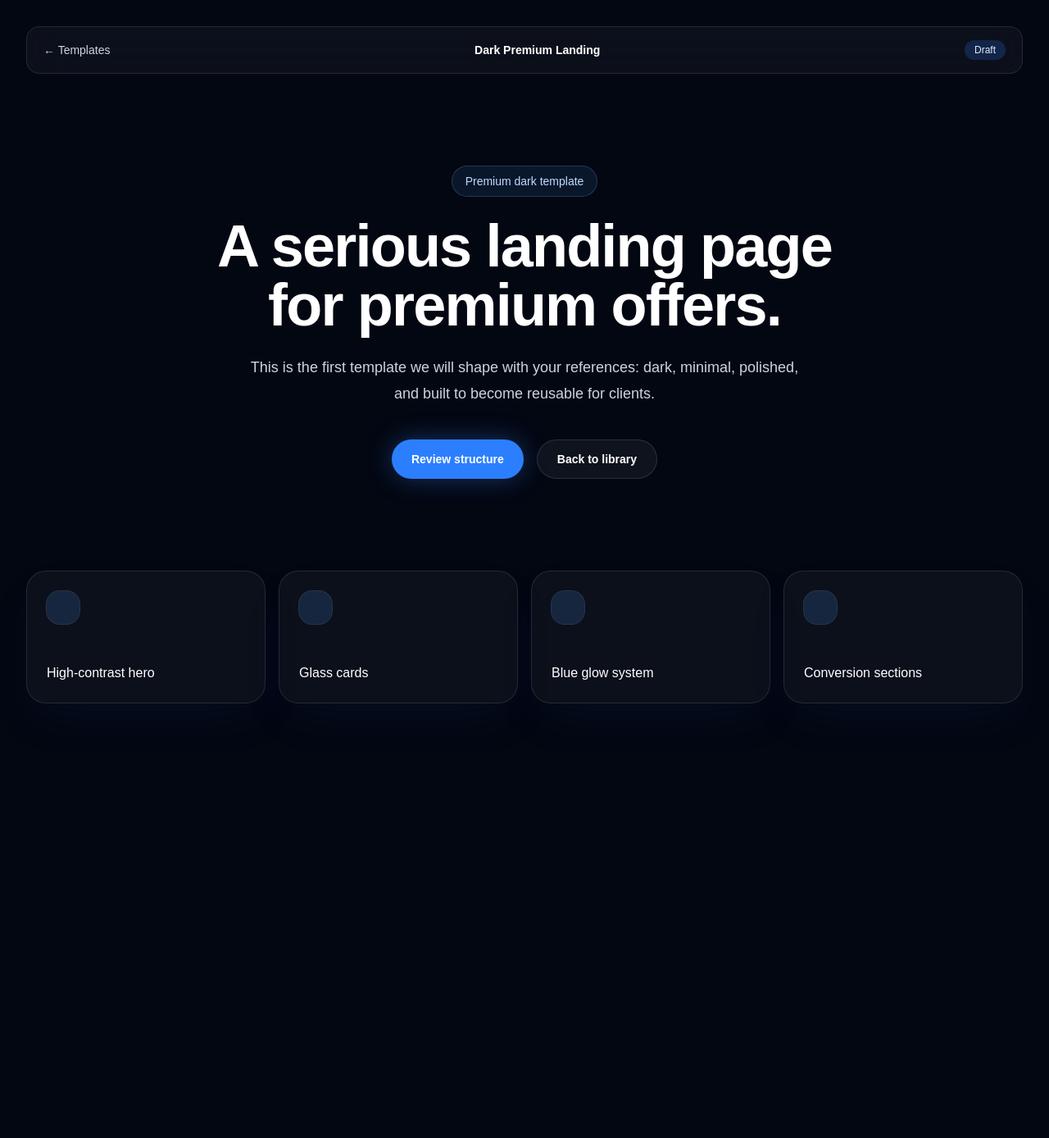
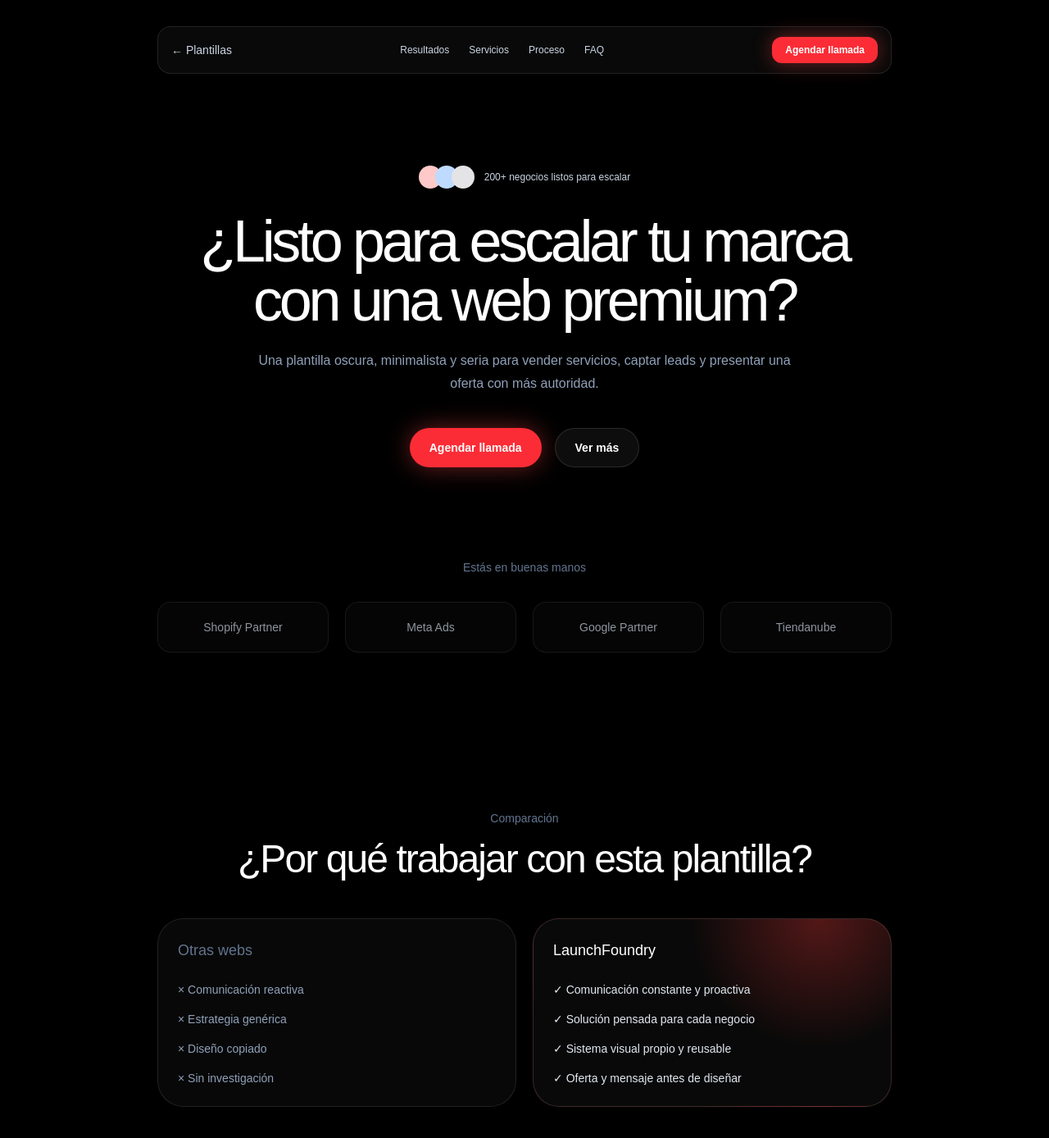
Before and after one commit to LuchoDevjs/launch-foundry, a Next.js app: page /templates/dark-premium in a window 1280 px wide. Shown: the top 1388 px of the page at 82% size. Before the commit the page ends 954 px from the top, so only its background shows below. Built offline with nearby package versions, Linux system fonts and the light colour scheme.

Commit message:
feat: localize template system

```diff
--- a/src/app/templates/dark-premium/page.tsx
+++ b/src/app/templates/dark-premium/page.tsx
@@ -3,50 +3,92 @@ import { Container } from "@/components/ui/Container";
 import { Button } from "@/components/ui/Button";
 
 export const metadata = {
-  title: "Dark Premium Landing — LaunchFoundry",
-  description: "First reusable premium dark landing page template.",
+  title: "Landing Dark Premium — LaunchFoundry",
+  description: "Primera plantilla premium oscura reutilizable.",
 };
 
-const cards = [
-  "High-contrast hero",
-  "Glass cards",
-  "Blue glow system",
-  "Conversion sections",
+const trustLogos = ["Shopify Partner", "Meta Ads", "Google Partner", "Tiendanube"];
+const comparison = [
+  ["Comunicación reactiva", "Comunicación constante y proactiva"],
+  ["Estrategia genérica", "Solución pensada para cada negocio"],
+  ["Diseño copiado", "Sistema visual propio y reusable"],
+  ["Sin investigación", "Oferta y mensaje antes de diseñar"],
 ];
 
 export default function DarkPremiumTemplatePage() {
   return (
-    <main className="min-h-screen overflow-hidden bg-[#030712] text-white">
+    <main className="min-h-screen overflow-hidden bg-black text-white">
       <section className="relative min-h-screen pb-24 pt-8">
-        <div className="absolute inset-0 -z-10 bg-[radial-gradient(circle_at_50%_0%,rgba(37,99,235,0.32),transparent_34%),radial-gradient(circle_at_80%_20%,rgba(99,102,241,0.16),transparent_28%)]" />
+        <div className="absolute inset-x-0 top-0 -z-10 h-64 bg-[radial-gradient(circle_at_70%_0%,rgba(239,68,68,0.42),transparent_34%),linear-gradient(90deg,transparent,rgba(248,113,113,0.16),transparent)]" />
+        <div className="absolute inset-x-0 top-[410px] -z-10 mx-auto h-56 max-w-xl rounded-full bg-[radial-gradient(circle,rgba(251,146,60,0.55),rgba(239,68,68,0.18)_38%,transparent_70%)] blur-2xl" />
         <Container>
-          <header className="flex items-center justify-between rounded-2xl border border-white/10 bg-white/[0.04] px-5 py-4 backdrop-blur-xl">
-            <Link href="/templates" className="text-sm text-slate-300 hover:text-white">← Templates</Link>
-            <p className="text-sm font-semibold text-white">Dark Premium Landing</p>
-            <span className="rounded-full bg-blue-500/20 px-3 py-1 text-xs text-blue-100">Draft</span>
+          <header className="mx-auto flex max-w-4xl items-center justify-between rounded-2xl border border-white/10 bg-white/[0.035] px-4 py-3 backdrop-blur-xl">
+            <Link href="/templates" className="text-sm text-slate-300 hover:text-white">← Plantillas</Link>
+            <nav className="hidden items-center gap-6 text-xs text-slate-300 md:flex">
+              <a href="#resultados">Resultados</a>
+              <a href="#servicios">Servicios</a>
+              <a href="#proceso">Proceso</a>
+              <a href="#faq">FAQ</a>
+            </nav>
+            <a className="rounded-xl bg-red-500 px-4 py-2 text-xs font-semibold text-white shadow-[0_0_24px_rgba(239,68,68,0.45)]" href="#contacto">
+              Agendar llamada
+            </a>
           </header>
+
           <div className="mx-auto max-w-5xl py-28 text-center">
-            <div className="mx-auto mb-6 w-fit rounded-full border border-blue-300/20 bg-blue-400/10 px-4 py-2 text-sm text-blue-200">
-              Premium dark template
+            <div className="mx-auto mb-7 flex w-fit items-center gap-3 text-xs text-slate-300">
+              <div className="flex -space-x-2">
+                <span className="size-7 rounded-full bg-red-200" />
+                <span className="size-7 rounded-full bg-blue-200" />
+                <span className="size-7 rounded-full bg-zinc-200" />
+              </div>
+              <span>200+ negocios listos para escalar</span>
             </div>
-            <h1 className="text-balance text-5xl font-semibold tracking-tight sm:text-7xl">
-              A serious landing page for premium offers.
+            <h1 className="text-balance text-5xl font-medium tracking-[-0.06em] sm:text-7xl">
+              ¿Listo para escalar tu marca con una web premium?
             </h1>
-            <p className="mx-auto mt-6 max-w-2xl text-pretty text-lg leading-8 text-slate-300">
-              This is the first template we will shape with your references: dark, minimal, polished, and built to become reusable for clients.
+            <p className="mx-auto mt-6 max-w-2xl text-pretty text-base leading-7 text-slate-400">
+              Una plantilla oscura, minimalista y seria para vender servicios, captar leads y presentar una oferta con más autoridad.
             </p>
             <div className="mt-10 flex justify-center gap-4">
-              <Button href="#preview">Review structure</Button>
-              <Button href="/templates" variant="secondary">Back to library</Button>
+              <Button href="#contacto" className="bg-red-500 shadow-[0_0_30px_rgba(239,68,68,0.45)] hover:bg-red-400">Agendar llamada</Button>
+              <Button href="#servicios" variant="secondary">Ver más</Button>
             </div>
           </div>
-          <div id="preview" className="grid gap-4 md:grid-cols-4">
-            {cards.map((card) => (
-              <div key={card} className="rounded-3xl border border-white/10 bg-white/[0.04] p-6 shadow-2xl shadow-blue-950/20">
-                <div className="mb-12 size-10 rounded-2xl bg-blue-400/15 ring-1 ring-blue-300/20" />
-                <p className="font-medium text-white">{card}</p>
+
+          <div id="resultados" className="mx-auto max-w-4xl text-center">
+            <p className="mb-8 text-sm text-slate-500">Estás en buenas manos</p>
+            <div className="grid grid-cols-2 gap-5 opacity-70 md:grid-cols-4">
+              {trustLogos.map((logo) => (
+                <div key={logo} className="rounded-2xl border border-white/10 bg-white/[0.03] px-4 py-5 text-sm text-slate-300">{logo}</div>
+              ))}
+            </div>
+          </div>
+        </Container>
+      </section>
+
+      <section id="servicios" className="relative py-24">
+        <div className="absolute right-0 top-0 -z-10 h-96 w-72 bg-red-500/20 blur-3xl" />
+        <Container>
+          <div className="mx-auto max-w-3xl text-center">
+            <p className="text-sm text-slate-500">Comparación</p>
+            <h2 className="mt-4 text-4xl font-medium tracking-[-0.04em] text-white sm:text-5xl">
+              ¿Por qué trabajar con esta plantilla?
+            </h2>
+          </div>
+          <div className="mx-auto mt-12 grid max-w-4xl gap-5 md:grid-cols-2">
+            <div className="rounded-[2rem] border border-white/10 bg-white/[0.03] p-6">
+              <h3 className="text-lg text-slate-500">Otras webs</h3>
+              <div className="mt-6 space-y-4">
+                {comparison.map(([bad]) => <p key={bad} className="text-sm text-slate-400">× {bad}</p>)}
               </div>
-            ))}
+            </div>
+            <div className="rounded-[2rem] border border-red-300/20 bg-[radial-gradient(circle_at_80%_0%,rgba(239,68,68,0.35),rgba(255,255,255,0.035)_38%)] p-6">
+              <h3 className="text-lg text-white">LaunchFoundry</h3>
+              <div className="mt-6 space-y-4">
+                {comparison.map(([, good]) => <p key={good} className="text-sm text-slate-200">✓ {good}</p>)}
+              </div>
+            </div>
           </div>
         </Container>
       </section>
--- a/src/app/templates/page.tsx
+++ b/src/app/templates/page.tsx
@@ -5,8 +5,8 @@ import { Container } from "@/components/ui/Container";
 import { templates } from "@/content/templates";
 
 export const metadata = {
-  title: "Templates — LaunchFoundry",
-  description: "Reusable landing page and ecommerce templates built by LaunchFoundry.",
+  title: "Plantillas — LaunchFoundry",
+  description: "Plantillas reutilizables para landing pages y ecommerce.",
 };
 
 export default function TemplatesPage() {
@@ -16,10 +16,10 @@ export default function TemplatesPage() {
       <section className="pb-24 pt-36">
         <Container>
           <div className="max-w-3xl">
-            <p className="text-sm font-semibold uppercase tracking-[0.3em] text-blue-300">Template library</p>
-            <h1 className="mt-4 text-5xl font-semibold tracking-tight sm:text-6xl">Our reusable starting points.</h1>
+            <p className="text-sm font-semibold uppercase tracking-[0.3em] text-blue-300">Biblioteca de plantillas</p>
+            <h1 className="mt-4 text-5xl font-semibold tracking-tight sm:text-6xl">Nuestros puntos de partida reutilizables.</h1>
             <p className="mt-6 text-lg leading-8 text-slate-300">
-              This is where we keep the templates we can reuse for future clients. Each one becomes faster after every project.
+              Acá guardamos las plantillas que vamos a reutilizar para futuros clientes. Cada proyecto mejora la fábrica.
             </p>
           </div>
           <div className="mt-12 grid gap-5 lg:grid-cols-3">
@@ -41,10 +41,10 @@ export default function TemplatesPage() {
                   </div>
                   {isAvailable ? (
                     <Link className="mt-8 inline-flex text-sm font-semibold text-blue-300 hover:text-blue-200" href={template.href}>
-                      Open demo →
+                      Abrir demo →
                     </Link>
                   ) : (
-                    <p className="mt-8 text-sm text-slate-500">Coming later</p>
+                    <p className="mt-8 text-sm text-slate-500">Más adelante</p>
                   )}
                 </article>
               );
--- a/src/components/layout/Header.tsx
+++ b/src/components/layout/Header.tsx
@@ -12,12 +12,12 @@ export function Header() {
         </a>
         <nav className="hidden items-center gap-8 text-sm text-slate-300 md:flex">
           {homeContent.nav.map((item) => (
-            <a key={item} href={item === "Templates" ? "/templates" : `#${item.toLowerCase()}`} className="transition hover:text-white">
+            <a key={item} href={item === "Plantillas" ? "/templates" : `#${item.toLowerCase()}`} className="transition hover:text-white">
               {item}
             </a>
           ))}
         </nav>
-        <Button href="#process" className="hidden md:inline-flex">Plan first build</Button>
+        <Button href="#process" className="hidden md:inline-flex">Planear primera web</Button>
       </Container>
     </header>
   );
--- a/src/content/home.ts
+++ b/src/content/home.ts
@@ -1,55 +1,55 @@
 export const homeContent = {
   brand: "LaunchFoundry",
-  nav: ["Templates", "Services", "System", "Ecommerce", "Process"],
+  nav: ["Plantillas", "Servicios", "Sistema", "Ecommerce", "Proceso"],
   hero: {
-    eyebrow: "Premium landing pages and storefronts",
-    title: "A reusable web factory for landing pages that look custom.",
+    eyebrow: "Landing pages premium y tiendas conectadas",
+    title: "Una fábrica reusable para crear webs que parecen hechas a medida.",
     description:
-      "LaunchFoundry is the base system for building premium landing pages and ecommerce storefronts fast: polished design, reusable blocks, and clean integrations.",
-    primaryCta: "Start with a template",
-    secondaryCta: "See the system",
+      "LaunchFoundry es nuestro sistema base para construir landing pages premium y vidrieras ecommerce rápido: buen diseño, bloques reutilizables e integraciones limpias.",
+    primaryCta: "Ver plantillas",
+    secondaryCta: "Ver sistema",
   },
   stats: [
-    { value: "3", label: "starter templates" },
-    { value: "12+", label: "reusable sections" },
-    { value: "1", label: "codebase to scale" },
+    { value: "3", label: "plantillas iniciales" },
+    { value: "12+", label: "secciones reusables" },
+    { value: "1", label: "base para escalar" },
   ],
   services: [
     {
-      title: "Premium Landing Pages",
+      title: "Landing Pages Premium",
       description:
-        "For coaches, local businesses, agencies, courses, and service offers that need a sharp page to convert traffic into calls or leads.",
+        "Para coaches, negocios locales, agencias, cursos y servicios que necesitan convertir visitas en consultas o llamadas.",
     },
     {
-      title: "Ecommerce Storefronts",
+      title: "Vidrieras Ecommerce",
       description:
-        "A beautiful coded storefront connected to Tiendanube as the sales engine for stock, checkout, payments, and orders.",
+        "Una web hermosa en código conectada a Tiendanube como motor de ventas para stock, checkout, pagos y pedidos.",
     },
     {
-      title: "Reusable Templates",
+      title: "Plantillas Reutilizables",
       description:
-        "Every project becomes reusable: sections, themes, copy patterns, and layouts get saved back into the system.",
+        "Cada proyecto deja piezas listas para reutilizar: secciones, estilos, estructura y patrones de venta.",
     },
   ],
   templates: [
-    "Dark premium SaaS / coach",
-    "Clean professional services",
-    "Premium ecommerce storefront",
+    "Dark premium para coaches / SaaS",
+    "Servicios profesionales clara",
+    "Vidriera ecommerce premium",
   ],
   ecommerce: {
-    title: "The storefront is ours. The cash register is Tiendanube.",
+    title: "La vidriera es nuestra. La caja registradora es Tiendanube.",
     description:
-      "We build the public-facing experience in code, then send buyers to Tiendanube for product pages, cart, checkout, payments, stock, and order management.",
+      "Nosotros construimos la experiencia pública en código y mandamos al comprador a Tiendanube para productos, carrito, checkout, pagos, stock y gestión de pedidos.",
     bullets: [
-      "Custom homepage and product highlights",
-      "Buttons that link to Tiendanube products or categories",
-      "Optional product sync later if the client grows",
+      "Home custom y productos destacados",
+      "Botones hacia productos o categorías de Tiendanube",
+      "Más adelante podemos sumar sincronización de productos si el cliente crece",
     ],
   },
   process: [
-    "Pick the closest template",
-    "Replace brand, copy, photos, and offer",
-    "Connect forms, WhatsApp, analytics, or Tiendanube",
-    "Deploy, review, improve, and save reusable pieces",
+    "Elegimos la plantilla más cercana",
+    "Cambiamos marca, textos, fotos y oferta",
+    "Conectamos formularios, WhatsApp, analytics o Tiendanube",
+    "Deployamos, revisamos, mejoramos y guardamos piezas reutilizables",
   ],
 };
--- a/src/content/templates.ts
+++ b/src/content/templates.ts
@@ -1,32 +1,32 @@
 export const templates = [
   {
     slug: "dark-premium",
-    name: "Dark Premium Landing",
+    name: "Landing Dark Premium",
     type: "Landing Page",
-    status: "In progress",
+    status: "En progreso",
     description:
-      "A high-end dark landing page for coaches, SaaS offers, agencies, and premium service businesses.",
-    bestFor: ["Coaches", "Consultants", "SaaS", "Agencies"],
+      "Una landing oscura, elegante y de alto impacto para coaches, SaaS, agencias y servicios premium.",
+    bestFor: ["Coaches", "Consultores", "SaaS", "Agencias"],
     href: "/templates/dark-premium",
   },
   {
     slug: "local-business",
-    name: "Local Business Pro",
+    name: "Negocio Local Pro",
     type: "Landing Page",
-    status: "Planned",
+    status: "Planeada",
     description:
-      "A clean conversion page for local services that need calls, WhatsApp messages, and trust quickly.",
-    bestFor: ["Dentists", "Lawyers", "Plumbers", "Clinics"],
+      "Una página clara y vendedora para negocios locales que necesitan llamadas, WhatsApp y confianza rápido.",
+    bestFor: ["Dentistas", "Abogados", "Plomeros", "Clínicas"],
     href: "#",
   },
   {
     slug: "tiendanube-storefront",
-    name: "Tiendanube Storefront",
+    name: "Vidriera Tiendanube",
     type: "Ecommerce",
-    status: "Planned",
+    status: "Planeada",
     description:
-      "A premium storefront that works as the beautiful front window while Tiendanube handles checkout and stock.",
-    bestFor: ["Fashion", "Beauty", "Accessories", "Home goods"],
+      "Una vidriera premium que muestra la marca y deriva la compra a Tiendanube para stock, carrito y pagos.",
+    bestFor: ["Ropa", "Belleza", "Accesorios", "Deco"],
     href: "#",
   },
 ];
```
